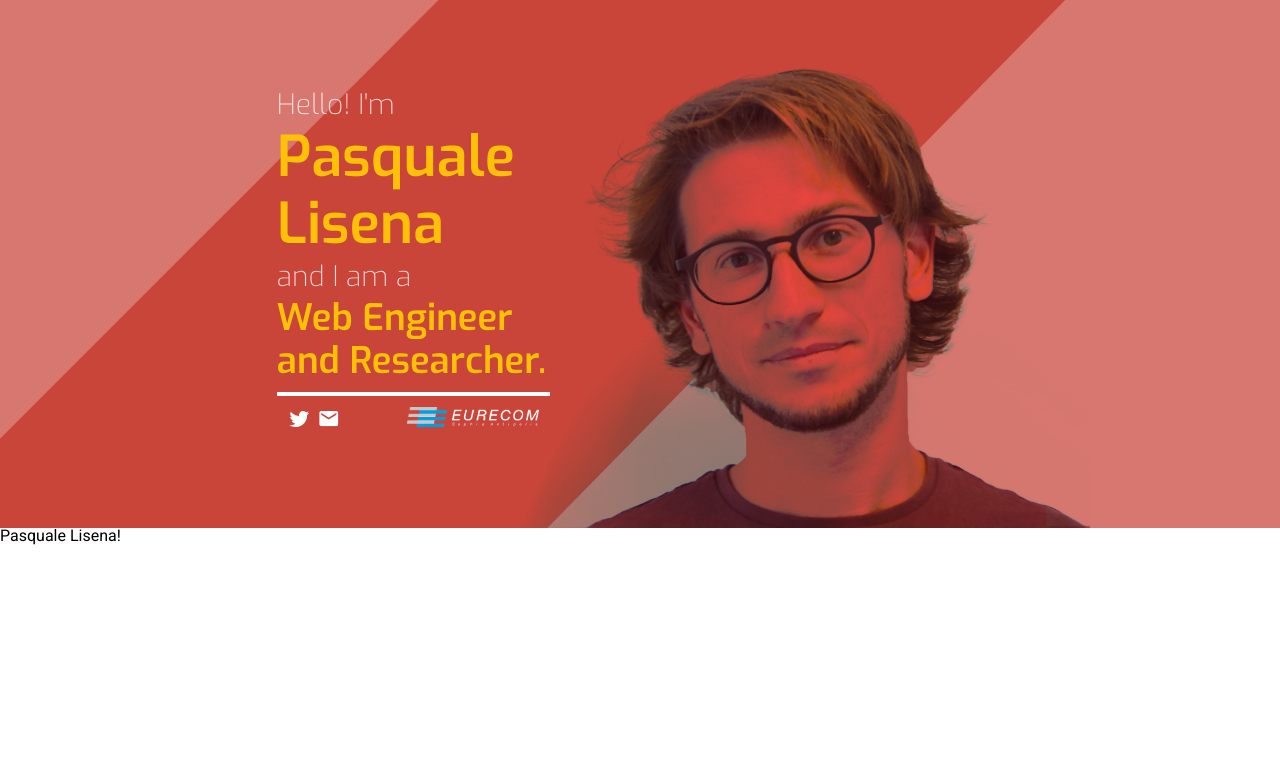
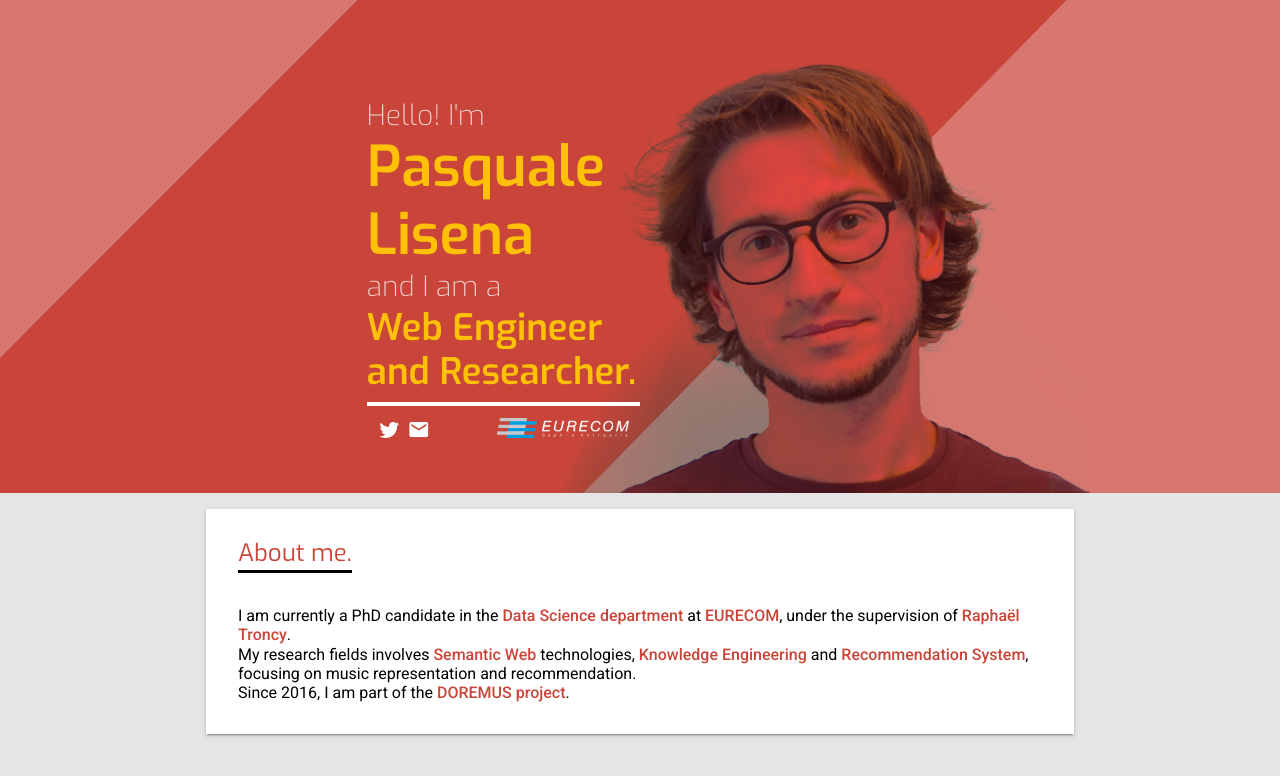
Before and after one commit to pasqLisena/pasqLisena.github.io, a Jekyll site: the page built from index.md, in a window 1280 px wide. Shown: the top 776 px of the page. Built offline with Jekyll 4.4.1, drawn with Linux system fonts in a browser that asks for light colours; nearby versions of some CDN libraries.

Commit message:
structure and more

```diff
--- /dev/null
+++ b/_includes/header.big.html
@@ -0,0 +1,18 @@
+<header id="mainHeader">
+  <div class="inner">
+    <div class="content">
+      <p>{{page.greetings}}</p>
+      <section class="fastLinks">
+        <div>
+          {% for s in page.social %}
+          <a class="mdi {{s.icon}}" alt="{{s.label}}" href="{{s.uri}}"></a> {% endfor %}
+        </div>
+        <div>
+          <a rel="external" target="_blank" href="{{site.data.pasquale.worksFor.url}}" alt="{{site.data.pasquale.worksFor.label}}">
+            <img src="{{site.data.pasquale.worksFor.logo}}"/>
+          </a>
+        </div>
+      </section>
+    </div>
+  </div>
+</header>
--- a/_layouts/default.html
+++ b/_layouts/default.html
@@ -14,27 +14,18 @@
 </head>
 
 <body>
-  <header id="mainHeader">
+  {% include header.big.html %}
+
+  <section class="page">
     <div class="inner">
-      <div class="content">
-        <p>{{page.greetings}}</p>
-        <section class="fastLinks">
-          <div>
-            {% for s in page.social %}
-            <a class="mdi {{s.icon}}" alt="{{s.label}}" href="{{s.uri}}"></a> {% endfor %}
-          </div>
-          <div>
-            <a rel="external" target="_blank" href="{{page.current_job.uri}}" alt="{{page.current_job.label}}">
-              <img src="{{page.current_job.logo}}"/>
-            </a>
-          </div>
-        </section>
+      <div class="box">
+        {{ content }}
       </div>
+
     </div>
-  </header>
+  </section>
 
-  <p>{{ page.title }}!</p>
-
+  <script type="application/ld+json">{{site.data.pasquale | jsonify}}</script>
 </body>
 
 </html>
--- a/_styl/_vars.styl
+++ b/_styl/_vars.styl
@@ -5,7 +5,12 @@
 main = #ca4539
 mainLight = #d8776f
 accent = #ffc107
+lightGray = #e5e5e5
 
 
 // DIMENSIONS
 pageWidth = 900px
+borderDim = .3rem
+
+// FONTS
+titleFont = 'Exo', sans-serif
--- a/css/style.css
+++ b/css/style.css
@@ -96,16 +96,47 @@ a img {
 }
 html {
   margin: 0;
-  font-family: 'Roboto', sans-serif;
 }
 @media only screen and (max-width: 600px) {
   html {
     font-size: 0.9em;
   }
 }
+body {
+  font-family: 'Roboto', sans-serif;
+  background: #e5e5e5;
+}
+h1 {
+  font-family: 'Exo', sans-serif;
+  font-size: 1.5em;
+  padding-bottom: 0.2em;
+  display: inline-block;
+  color: #ca4539;
+  border-bottom: 0.2rem solid #000;
+  margin-bottom: 1.4em;
+}
+p {
+  line-height: 1.2em;
+}
+a {
+  color: #ca4539;
+  text-decoration: none;
+  font-weight: 500;
+}
+a:hover {
+  text-decoration: underline;
+}
 .inner {
   margin: auto;
   max-width: 900px;
+}
+.box {
+  display: block;
+  margin: 1em;
+  padding: 2em;
+  background: #fff;
+  -webkit-box-shadow: 0 2px 2px 0 rgba(0,0,0,0.14), 0 1px 5px 0 rgba(0,0,0,0.12), 0 3px 1px -2px rgba(0,0,0,0.2);
+  box-shadow: 0 2px 2px 0 rgba(0,0,0,0.14), 0 1px 5px 0 rgba(0,0,0,0.12), 0 3px 1px -2px rgba(0,0,0,0.2);
 }
 #mainHeader {
   display: block;
@@ -132,7 +163,7 @@ html {
   }
 }
 #mainHeader .inner {
-  background: url("/images/face.jpg") #ca4539 bottom right no-repeat;
+  background: url("/images/pasquale_lisena.jpg") #ca4539 bottom right no-repeat;
   -webkit-background-size: contain;
   -moz-background-size: contain;
   background-size: contain;
@@ -163,8 +194,13 @@ html {
     top: -28.52em;
   }
 }
+@media only screen and (min-width: 800px) {
+  #mainHeader .inner:before {
+    left: -46em;
+  }
+}
 #mainHeader .inner .content {
-  height: 30em;
+  height: 28em;
   position: relative;
   z-index: 5;
   display: -webkit-box;
@@ -186,6 +222,17 @@ html {
   -webkit-justify-content: center;
   justify-content: center;
 }
+#mainHeader .inner .content > * {
+  font-size: 1.6em;
+  margin: 0 50% 0 auto;
+  width: 50%;
+  max-width: 9.7em;
+}
+@media only screen and (max-width: 600px) {
+  #mainHeader .inner .content > * {
+    max-width: 8.6em;
+  }
+}
 #mainHeader .inner .content p {
   color: rgba(255,255,255,0.8);
   font-family: 'Exo', sans-serif;
@@ -193,6 +240,7 @@ html {
   line-height: 1.3em;
   padding-bottom: 0.3em;
   border-bottom: 0.3rem solid #fff;
+  margin-top: 2em;
 }
 #mainHeader .inner .content p strong {
   display: block;
@@ -212,25 +260,6 @@ html {
 @media only screen and (max-width: 600px) {
   #mainHeader .inner .content p strong:first-of-type {
     font-size: 1.7em;
-  }
-}
-#mainHeader .inner .content p,
-#mainHeader .inner .content .fastLinks {
-  font-size: 1.6em;
-  margin: 0 50% 0 auto;
-  width: 50%;
-  max-width: 9.7em;
-}
-@media only screen and (max-width: 600px) {
-  #mainHeader .inner .content p,
-  #mainHeader .inner .content .fastLinks {
-    max-width: 8.6em;
-  }
-}
-@media only screen and (min-width: 800px) {
-  #mainHeader .inner .content p,
-  #mainHeader .inner .content .fastLinks {
-    margin-right: 60%;
   }
 }
 #mainHeader .inner .content .fastLinks {
--- a/index.md
+++ b/index.md
@@ -12,8 +11,12 @@ social:
     icon: mdi-email
     uri: mailto:pasquale.lisena@eurecom.fr
     top: true
-current_job:
-  label: EURECOM
-  uri: http://www.eurecom.fr/en
-  logo: /images/logo/eurecom.png
 ---
+
+# About me.
+
+I am currently a PhD candidate in the [Data Science department](http://www.eurecom.fr/data/) at [EURECOM](http://www.eurecom.fr/), under the supervision of [Raphaël Troncy](http://www.eurecom.fr/~troncy).
+
+My research fields involves [Semantic Web](http://wikipedia.org/wiki/Semantic_Web) technologies, [Knowledge Engineering](http://wikipedia.org/wiki/Knowledge_engineering) and [Recommendation System](http://wikipedia.org/wiki/Recommender_system), focusing on music representation and recommendation.
+
+Since 2016, I am part of the [DOREMUS project](http://www.doremus.org).
```
Also changed, not shown: other parts of index.md (+0 -1 lines), _data/pasquale.json (added, +16 -0 lines), _styl/components/_header.styl (added, +85 -0 lines), _styl/main.styl (+34 -80 lines), images/pasquale_lisena.jpg (renamed from images/face.jpg).
